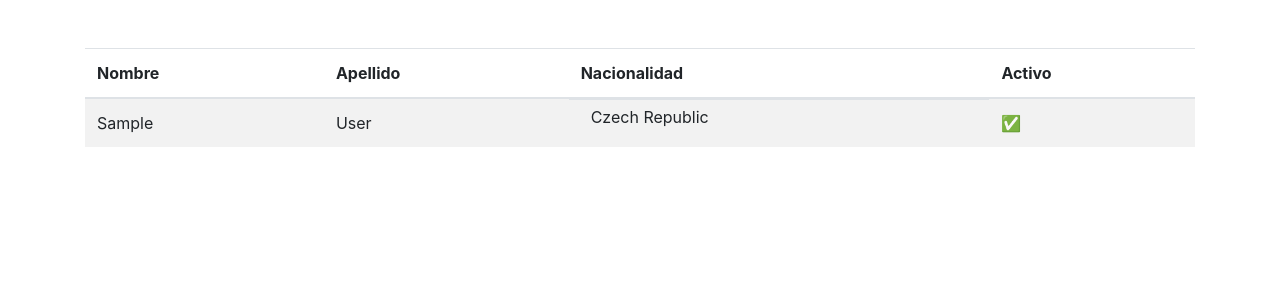
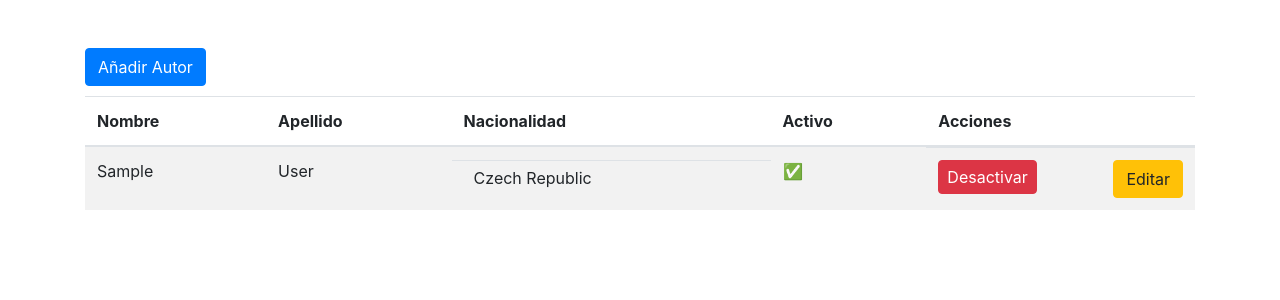
Before and after one commit to paunicole/alkemy-django-bibliotech, a Django app: page /author-list in a window 1280 px wide. Shown: the part 56-356 px from the top of the page. Run offline with Django 4.2, Linux system fonts and the light colour scheme; tables that the repository leaves empty hold one stand-in row (values such as "Sample post"); some libraries are stand-ins or nearby versions.

Commit message:
Vinculadas las funciones para Autor y eliminado checkbox de Activo al crear uno nuevo.

```diff
--- a/bibliotech/forms/author_form.py
+++ b/bibliotech/forms/author_form.py
@@ -6,16 +6,14 @@ from django_countries.widgets import CountrySelectWidget
 class AuthorForm(forms.ModelForm):
     class Meta:
         model = Author
-        fields = ["first_name", "last_name", "nationality", "is_active"]
+        fields = ["first_name", "last_name", "nationality"]
         labels = {
             "first_name": "Nombre",
             "last_name": "Apellido",
             "nationality": "Nacionalidad",
-            "is_active": "Activo",
         }
         widgets = {
             "first_name": forms.TextInput(attrs={"class": "form-control"}),
             "last_name": forms.TextInput(attrs={"class": "form-control"}),
             "nationality": CountrySelectWidget(attrs={"class": "form-control"}),
-            "is_active": forms.CheckboxInput(),
         }
--- a/bibliotech/templates/author_list.html
+++ b/bibliotech/templates/author_list.html
@@ -18,6 +18,10 @@
         margin-top: -7px;
     }
 </style>
+
+<a href="{% url 'author-create' %}" class="btn btn-primary" style="margin-bottom: 10px;">Añadir Autor</a>
+
+
 <table class="table table-striped">
     <thead>
         <tr>
@@ -25,6 +29,7 @@
             <th>Apellido</th>
             <th>Nacionalidad</th>
             <th>Activo</th>
+            <th>Acciones</th>
         </tr>
     </thead>
     <tbody>
@@ -43,6 +48,16 @@
             {% else %}
             <td>❌</td>
             {% endif %}
+            <td style="display: flex; justify-content: space-between;">
+                <div style="margin-right: -64px;">
+                    {% if author.is_active %}
+                    <a href="{% url 'author-disable' author.id %}" class="btn btn-danger" style="padding: 4px 8px;">Desactivar</a>
+                    {% else %}
+                    <a href="{% url 'author-enable' author.id %}" class="btn btn-success" style="padding: 4px 8px;">Activar</a>
+                    {% endif %}
+                </div>
+                <a href="{% url 'author-update' author.id %}" class="btn btn-warning">Editar</a>
+            </td>
         </tr>
         {% endfor %}
     </tbody>
```
